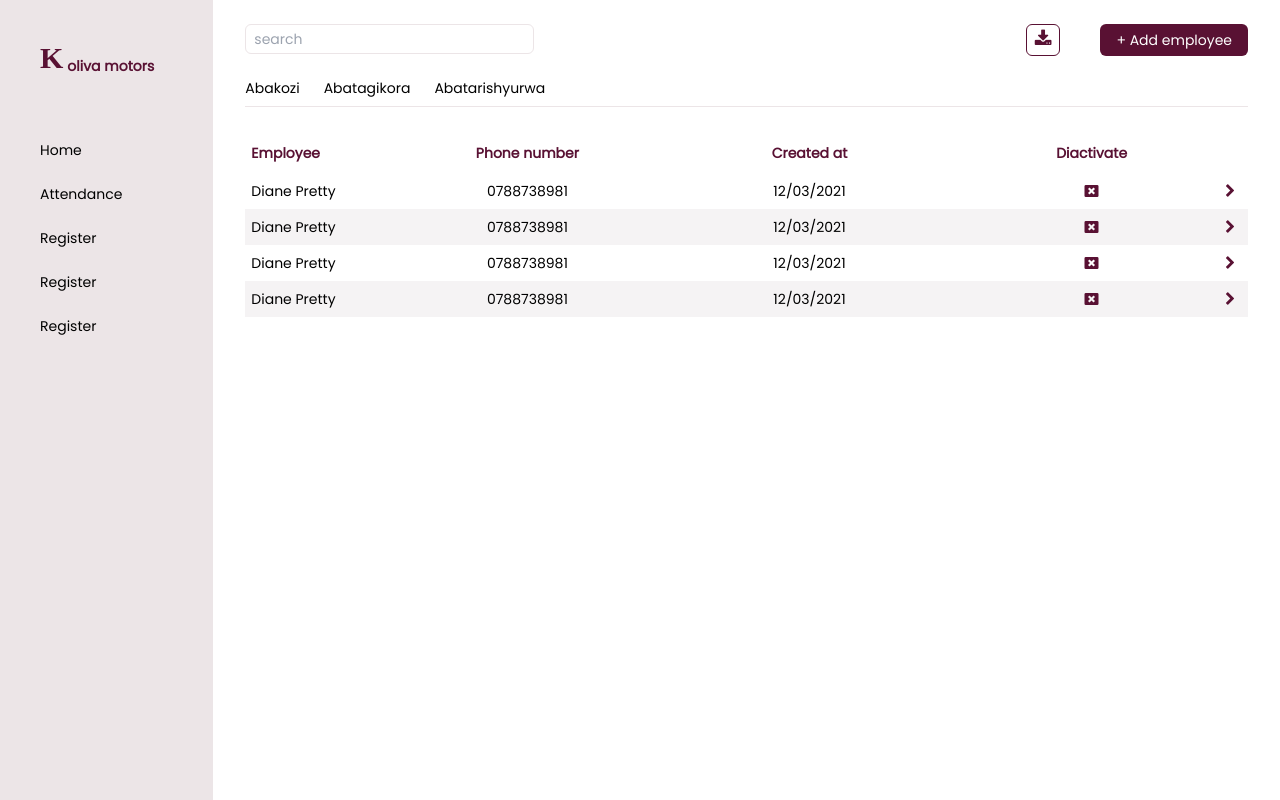
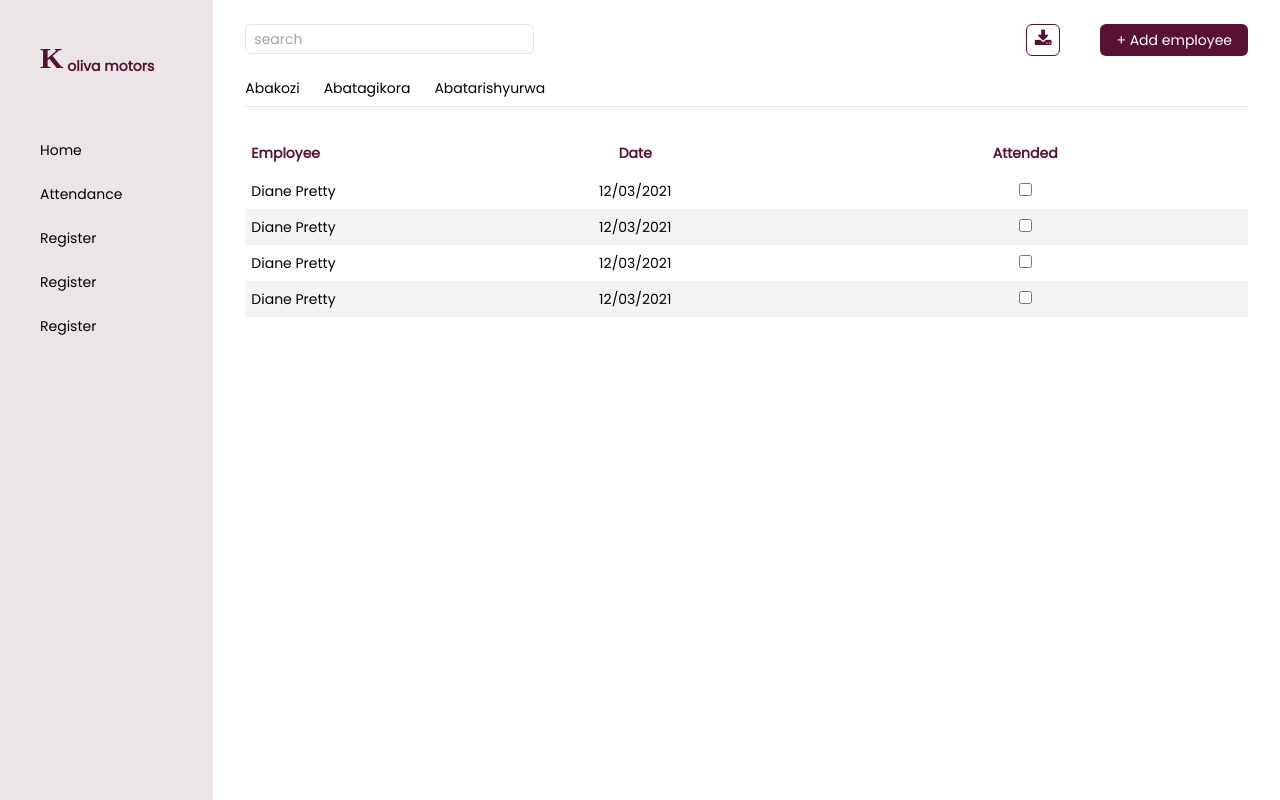
Before and after one commit to dianKoliva/kmFront, a React (Vite) app in the folder km/: page /employees/abaje in a window 1280 px wide. Built offline with nearby package versions, Linux system fonts and the light colour scheme; a web font is replaced by a local one.

Commit message:
new changes

```diff
--- a/km/src/components/employees/Abaje.jsx
+++ b/km/src/components/employees/Abaje.jsx
@@ -34,40 +34,35 @@ const ListEmp = () => {
 
 <th className=' text-left' width="100">  Employee</th>
 
-<th width="150">Phone number</th>
-<th width="200">Created at</th>
-<th width="150">Diactivate</th>
-<th width="2"></th>
+<th width="150">Date</th>
+<th width="200">Attended</th>
+
 </thead>
 <tbody>
 <tr className='py-2'>
 
 <td className=' text-left'> Diane Pretty</td>
-<td>0788738981</td>
+
 <td>12/03/2021</td>
-<td><i className="fa cursor-pointer text-def fa-window-close"></i></td>
-<td><i className="fa cursor-pointer text-def fa-chevron-right"></i></td>
+<td><input type="checkbox" name="" id="" /></td>
+
 </tr>
 <tr>
 <td className=' text-left'> Diane Pretty</td>
-<td>0788738981</td>
+
 <td>12/03/2021</td>
-<td><i className="fa cursor-pointer text-def fa-window-close"></i></td>
-<td><i className="fa cursor-pointer text-def fa-chevron-right"></i></td>
+<td><input type="checkbox" name="" id="" /></td>
 </tr>
 <tr>
 <td className=' text-left'> Diane Pretty</td>
-<td>0788738981</td>
 <td>12/03/2021</td>
-<td><i className="fa cursor-pointer text-def fa-window-close"></i></td>
-<td><i className="fa cursor-pointer text-def fa-chevron-right"></i></td>
+<td><input type="checkbox" name="" id="" /></td>
 </tr>
 <tr>
 <td className=' text-left'> Diane Pretty</td>
-<td>0788738981</td>
+
 <td>12/03/2021</td>
-<td><i className="fa cursor-pointer text-def fa-window-close"></i></td>
-<td><i className="fa cursor-pointer text-def fa-chevron-right"></i></td>
+<td><input type="checkbox" name="" id="" /></td>
 </tr>
 
 
```
